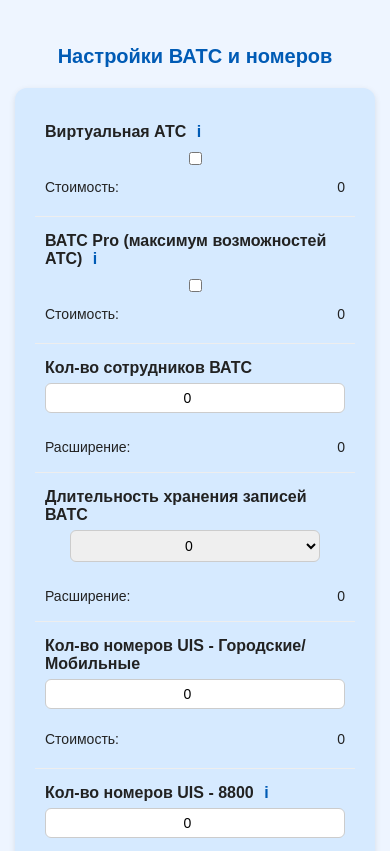
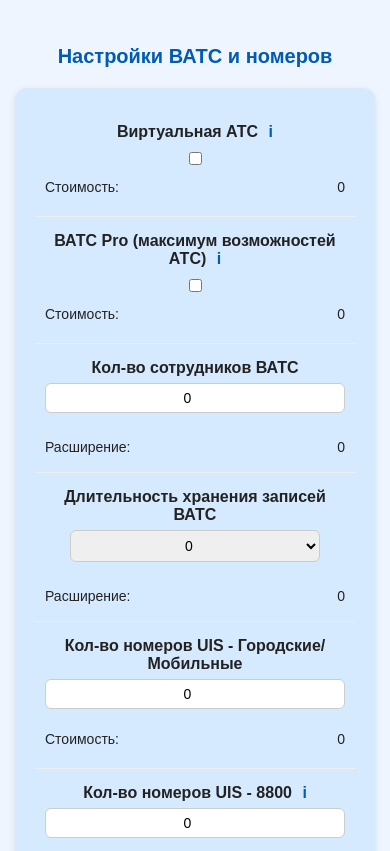
Before and after one commit to gunevgeniy/uis-calculator, a plain HTML site: page index.html in a window 390 px wide. Shown: the top 851 px of the page. Drawn offline with Linux system fonts and the light colour scheme.

Commit message:
Update index.html

```diff
--- a/index.html
+++ b/index.html
@@ -220,7 +220,9 @@
   .calc-row .label {
     font-weight: bold;
     margin-bottom: 6px;
-	  align: center
+    text-align: center;
+	  display: block;
+  width: 100%;
   }
 
   .calc-row .input-wrapper,
```
